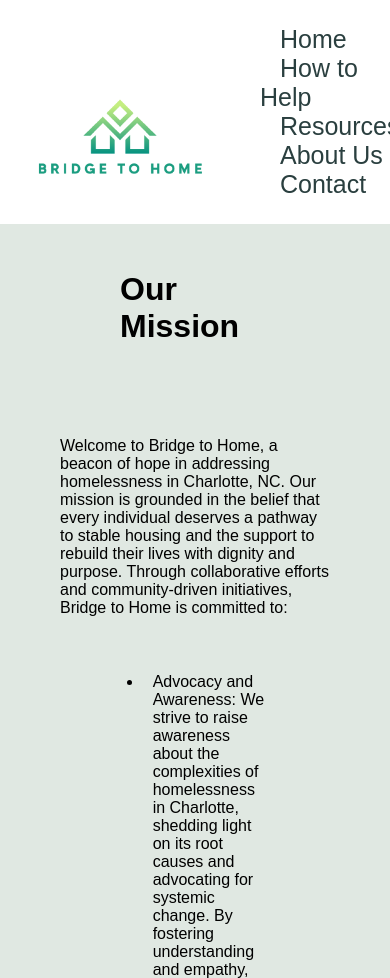
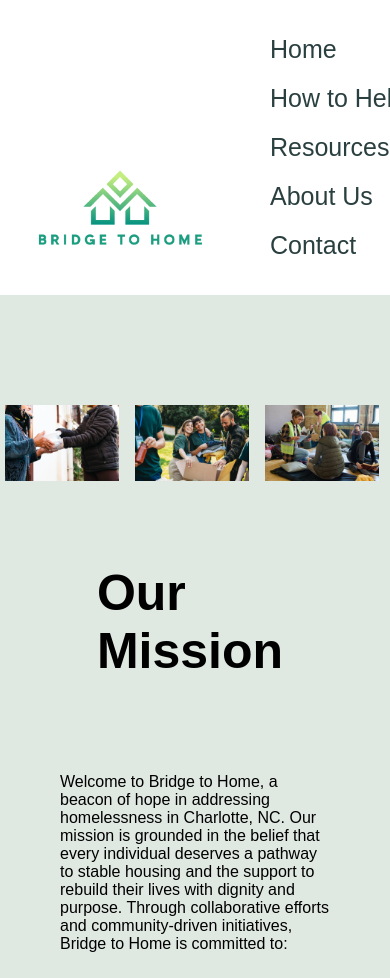
Before and after one commit to jemima139/Bridge_To_Home, a plain HTML site: page About_Us.html in a window 390 px wide. Shown: the top 978 px of the page. Drawn offline with Linux system fonts and the light colour scheme.

Commit message:
updated html and css for about us page

```diff
--- a/About_Us.css
+++ b/About_Us.css
@@ -11,20 +11,20 @@ body {
 
 nav {
     position: fixed;
-    display: inline;
    background-color: white;
    top: 0;
    left: 0;
    right: 0;
    display: flex;
    justify-content: space-between;
-   align-items: flex-end;
+   align-items: end;
    font-size: 25px;
 }
 
 .ul_1 {
     list-style-type: none;
     text-decoration: none;
+
 }
 
 .li_1 {
@@ -54,15 +54,42 @@ nav {
 
 
 /* About Us body css */
+
+.row {
+    display: flex;
+    padding-top: 200px;
+  }
+
+  .column {
+    flex: 33.33%;
+    padding: 5px;
+  }
+
+.pic_2 {
+    width: 95%;
+    height: auto;
+}
+
+.au_1 {
+    width: 95%;
+    height: auto;
+}
+
+.pic_3 {
+    width: 95%;
+    height: auto;
+}
+
 h1 {
     display: flex;
     justify-content: center;
-    padding: 250px 130px 10px 120px;
+    padding: 40px 130px 10px 120px;
+    font-size: 50px;
 }
 
 .statement {
     display: flex;
-    padding: 60px 60px 10px 60px;
+    padding: 50px 60px 10px 60px;
     justify-content: center;
     color: black;
 }
@@ -84,12 +111,21 @@ h1 {
 li {
     padding: 10px;
 }
+
+
 /* about us body css- end */
 
 
 
 
 /* footer by David */
+
+main {
+    width: 100vw;
+    height: 100vh;
+    flex: 1 1 auto;
+}
+
 footer {
     display: grid;
     bottom: 0;
@@ -196,17 +232,58 @@ footer {
 
 .top--links__home, .top--links__donate, .top--links__aboutus, .top--links__contactus {
     display: none;
-} */
+}
+
+
+/* media query for mobile  nav bar */
+@media screen and (max-width: 480px) {
+    .nav__link {
+        padding: 0;
+    }
+
+    .ul_1 {
+        display: flex;
+        flex-direction: column;
+    }
+
+    .li_1 {
+        display: inline-block;
+        width: 100%;
+    }
+
+    /* images for mobile */
+    .row {
+        padding-top: 400px;
+    }
+
+}
+/* end media query for mobile nav bar */
+
+/* media query for tablet */
+
+@media screen and (min-width: 481px) and (max-width: 1024px) {
+    .row {
+        padding-top: 400px;
+    }
+}
 
 /* tablet screens */
- @media screen and (min-width: 431px) and (max-width: 962px) {
+ @media screen and (min-width: 461px) and (max-width: 962px) {
+
+    /* .ul_1 is for nav bar */
+    .ul_1 {
+        display: flex;
+        flex-direction: column;
+    }
+
+    /* footer media query */
+
     footer {
         grid-template-columns: repeat(5, 1fr);
         grid-template-rows: 450px 250px;
         width: 100vw;
         flex-direction: column;
         font-size: 14px;
-
     }
 
     .top {
@@ -233,8 +310,6 @@ footer {
     .bottom hr {
         margin-left: -17.5vw;
     }
-
-
 }
 
 /* desktop screens */
@@ -256,7 +331,7 @@ footer {
     }
 
     .top--images {
-        margin-left: 10vw;
+        margin-left: 8vw;
     }
 
     .top--links {
@@ -266,7 +341,6 @@ footer {
         grid-column-start: 2;
         grid-column-end: 4;
         align-items: baseline;
-        justify-content: baseline;
         margin-top: 50px;
         background-color: #2a3f3f;
         text-align: center;
@@ -280,14 +354,17 @@ footer {
         max-width: 76px;
     }
 
-    .top--links__home, .top--links__donate, .top--links__aboutus, .top--links__contactus {
+    .top--links__home,
+    .top--links__donate,
+    .top--links__aboutus,
+    .top--links__contactus {
         display: inline;
         text-align: left;
         line-height: 50px;
         font-size: 12px;
         max-width: 96px;
+        margin-left: 10px;
     }
-
 
     .bottom {
         grid-column-start: 2;
--- a/About_Us.html
+++ b/About_Us.html
@@ -10,20 +10,35 @@
 
 <body>
         <nav>
-            <img src="logo-alpha.png" class="nav__logo" href="">
+            <a href="index.html"><img src="logo-alpha.png" class="nav__logo"></a>
             <ul class="ul_1">
-                <li class="li_1"><a href="" class="nav__link">Home</a></li>
-                <li class="li_1"><a href="" class="nav__link">How to Help</a></li>
-                <li class="li_1"> <a href="" class="nav__link">Resources</a></li>
-                <li class="li_1"><a href="" class="nav__link">About Us</a></li>
-                <li class="li_1"> <a href="" class="nav__link">Contact</a></li>
+                <li class="li_1"><a href="index.html" class="nav__link">Home</a></li>
+                <li class="li_1"><a href="how_to_help.html" class="nav__link">How to Help</a></li>
+                <li class="li_1"> <a href="resources.html" class="nav__link">Resources</a></li>
+                <li class="li_1"><a href="About_Us.html" class="nav__link">About Us</a></li>
+                <li class="li_1"> <a href="contact.html" class="nav__link">Contact</a></li>
             </ul>
         </nav>
+
+        <div class="row">
+            <div class="column">
+              <img src="pic_2.jpeg" class="pic_2" alt="helping hands">
+            </div>
+            <div class="column">
+             <img src="au_1.jpeg" class="au_1" alt="volunteers">
+            </div>
+            <div class="column">
+              <img src="pic_3.jpeg" class="pic_3" alt="helping others">
+            </div>
+          </div>
+
+
 
         <h1>Our Mission</h1>
         <div class="statement">
             Welcome to Bridge to Home, a beacon of hope in addressing homelessness in Charlotte, NC. Our mission is grounded in the belief that every individual deserves a pathway to stable housing and the support to rebuild their lives with dignity and purpose. Through collaborative efforts and community-driven initiatives, Bridge to Home is committed to:
         </div>
+
         <div class ="statement2">
             <ul>
             <li>Advocacy and Awareness: We strive to raise awareness about the complexities of homelessness in Charlotte, shedding light on its root causes and advocating for systemic change. By fostering understanding and empathy, we empower our community to take action and support those experiencing homelessness.</li>
@@ -79,13 +94,12 @@
                         <a href="">Homelessness</a>
                         <a href="">Resources</a>
                         <a href="">Programs</a>
-                        <a href="">Child Poverty</a>
+                        <a href="">Poverty</a>
                     </div>
                     <div class="top--links__donate">
                         <a href="">Fundraise</a>
                         <a href="">Grants</a>
                         <a href="">By Card</a>
-                        <a href="">By Mail</a>
                         <a href="">Cryptocurrency</a>
 
                     </div>
```
Also changed, not shown: au_1.jpeg (added), img/Charity_Navigator_Logo.jpeg (added), img/bbb.png (added), img/homeless-girl.jpg (added), img/instagram-icon-96.png (added), img/logo-alpha.png (added), img/logo.png (added), img/tiktok-icon-96.png (added), img/twitter-icon-96.png (added), pic_2.jpeg (added), pic_3.jpeg (added), 2 other files.
